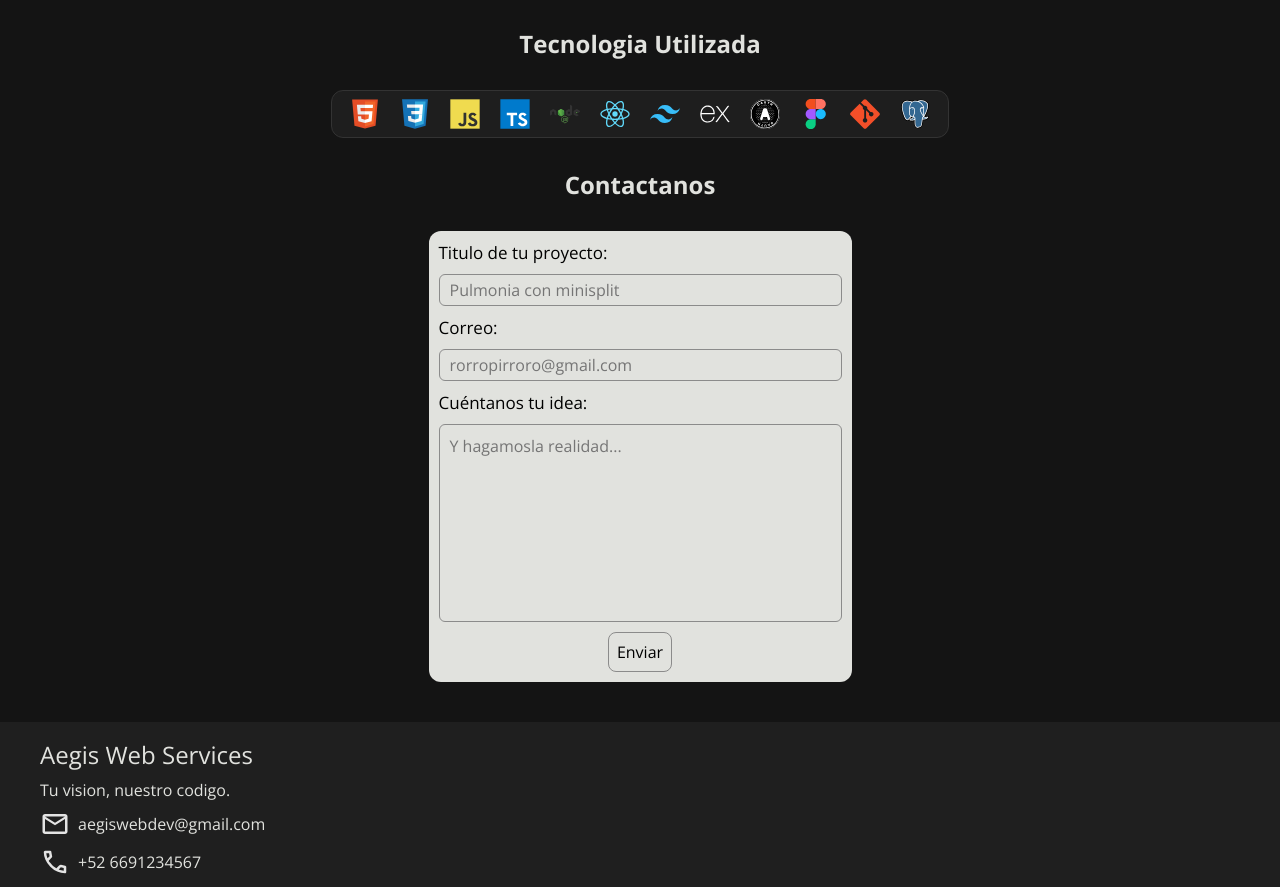
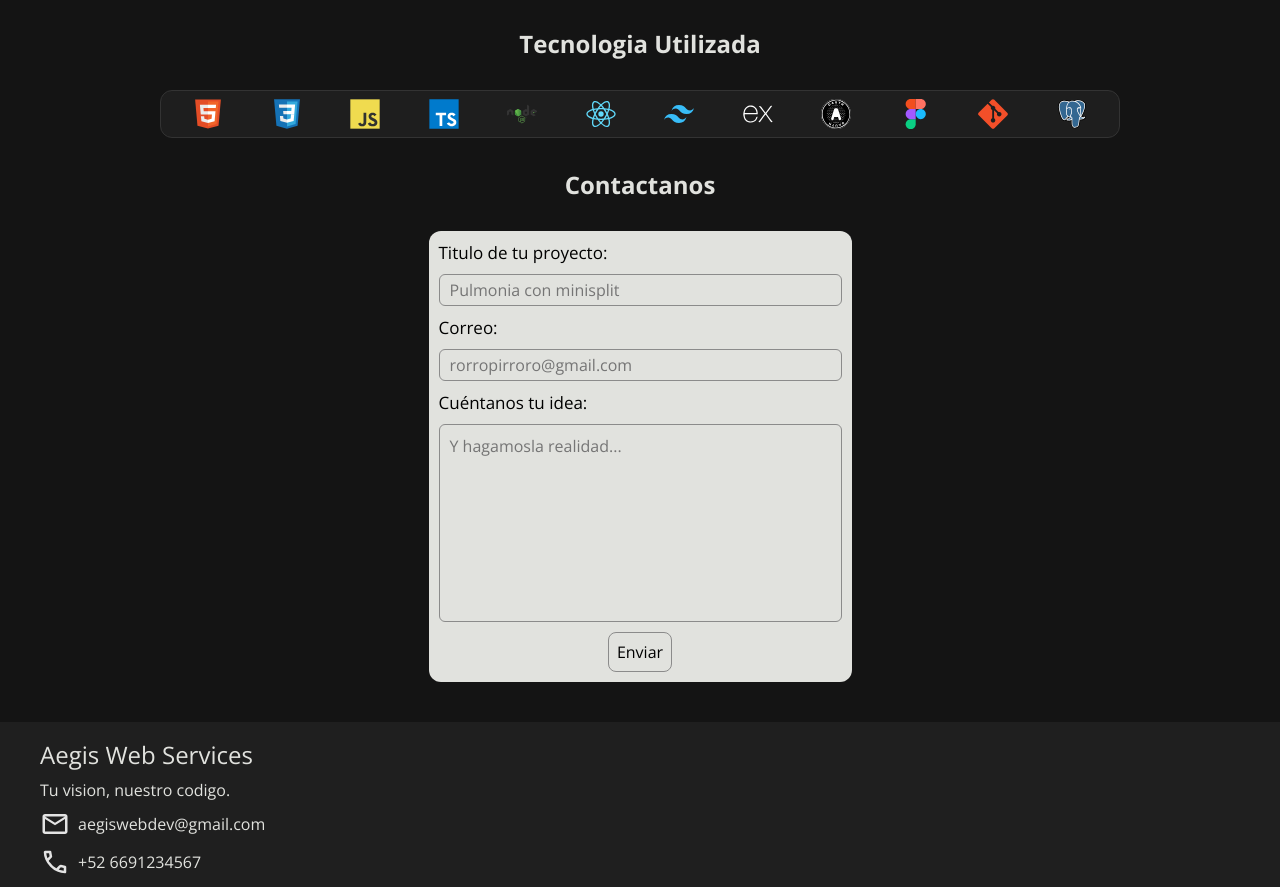
Before and after one commit to Dvisii0n/responsive-homepage, a plain HTML site: page index.html in a window 1280 px wide. Shown: the part 949-1836 px from the top of the page. Drawn offline with nearby package versions, Linux system fonts and the light colour scheme.

Commit message:
Se arreglo bug que provocava que el contenedor de los devicons no se viera bien en firefox

```diff
--- a/style.css
+++ b/style.css
@@ -278,16 +278,18 @@ img.icon:hover {
 
 .stack-section {
     display: flex;
+
     justify-content: center;
     align-items: center;
     flex-direction: column;
     gap: 12px;
-    padding: 0, 30px;
+    padding: 0px 30px;
 }
 
 .stack-icons-container {
     display: grid;
-    max-width: 100%;
+    width: 100%;
+    box-sizing: border-box;
     grid-template-columns: repeat(auto-fit, minmax(50px, 1fr));
     row-gap: 8px;
     background-color: rgba(31, 31, 31, 0.986);
```
